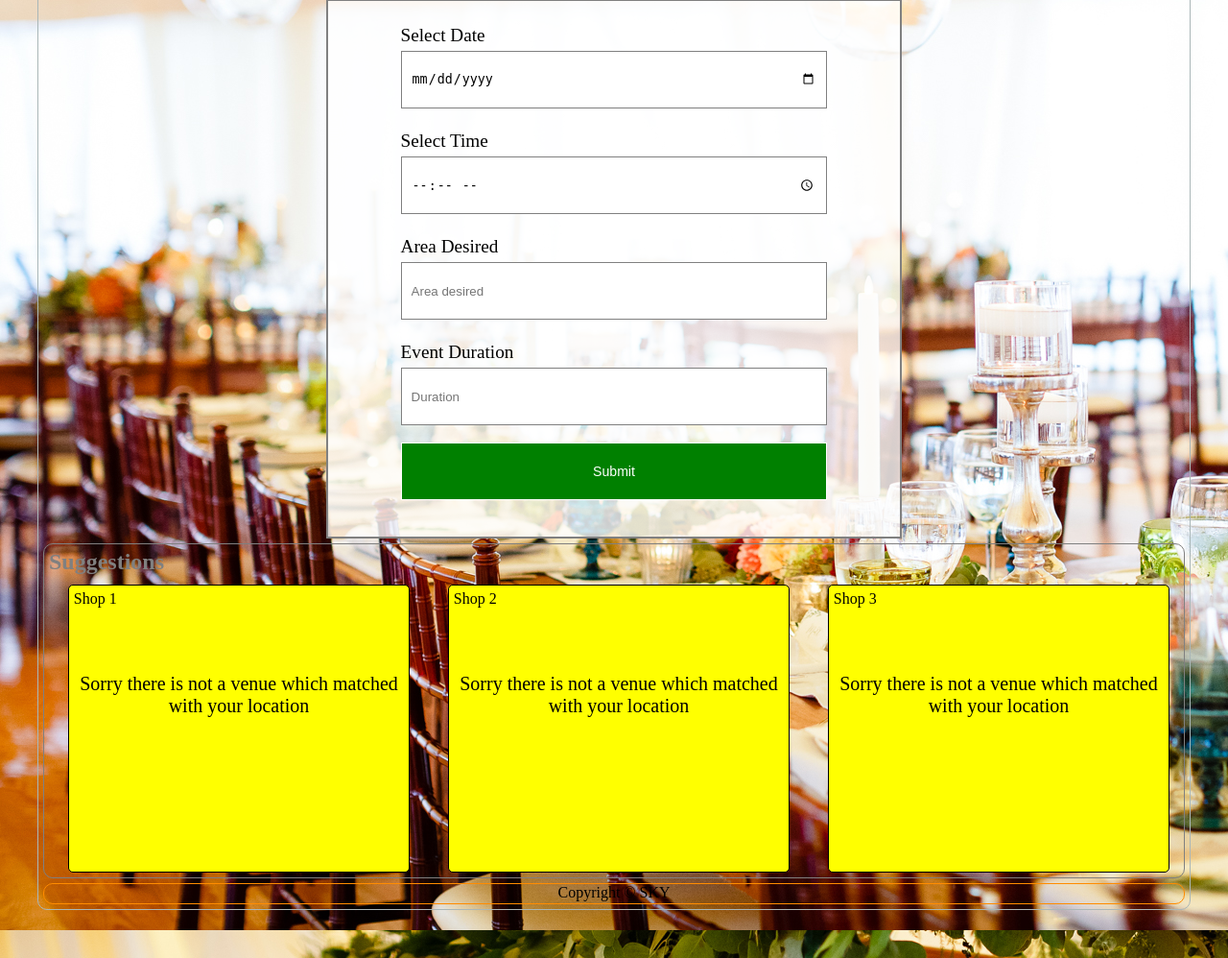
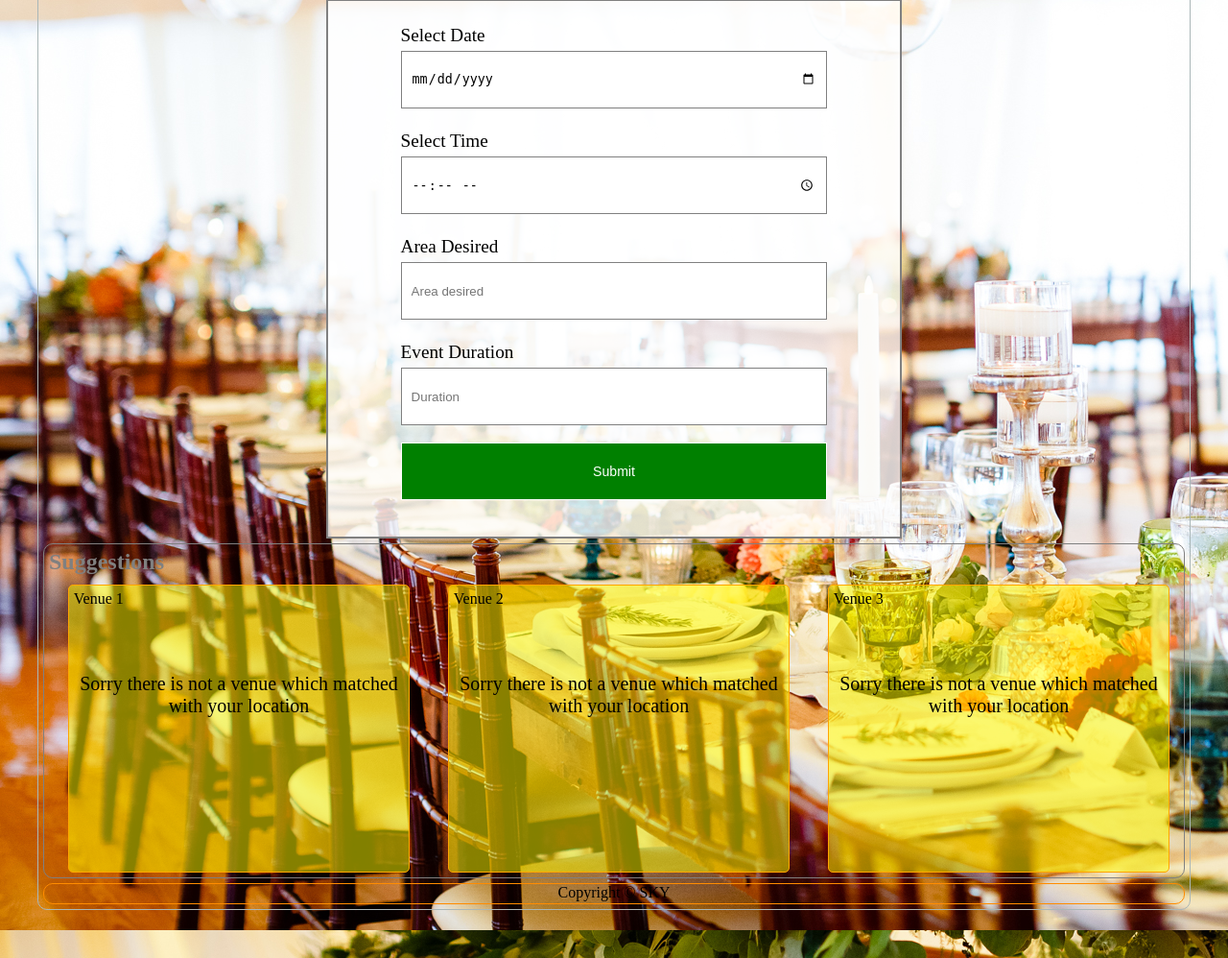
Before and after one commit to SKYSYSLK/PartyPros, a PHP site: page /venueselection.php in a window 1280 px wide. Shown: the part 364-1362 px from the top of the page at 96% size. Run offline with PHP 8.4, Linux system fonts and the light colour scheme; a user stored in the database is signed in; data comes from the database, SQL or seed files in the repository.

Commit message:
css updated

```diff
--- a/css/venueSelection.css
+++ b/css/venueSelection.css
@@ -79,8 +79,8 @@
     margin: auto;
 	width: 30%;
     height: 300px;
-	background-color: yellow;
-	border: 1px solid black;
+	background-color: rgba(255,255,0,0.5);
+	border: 1px solid orange;
 	border-radius: 5px;
     padding: 5px;
     box-sizing: border-box;
--- a/venueselection.php
+++ b/venueselection.php
@@ -76,14 +76,14 @@
     <div class="frame">
         <div class="frame-header">Suggestions</div>
         <div class="frame-content">
-            <div class="block">Shop 1<br><br>
+            <div class="block">Venue 1<br><br>
             <!--getting details from the database -->
                 <div id="venue">
                     <?php
                     if ($itemcon->num_rows > 0) {
                         // output data of each row
                         $row = $itemcon->fetch_assoc();
-                        echo "<br> ". $row["itemName"]. "<br><br>"."Price :" . $row["itemPrice"] . "<br>";
+                        echo "<br> ". $row["itemName"]. "<br><br>"."Price : " . $row["itemPrice"] . "<br>";
                         echo "<br><br><button onclick='addToCart($row[itemID])'> ADD TO CART </button>";
                     } else {
                         echo "Sorry there is not a venue which matched with your location";
@@ -93,13 +93,13 @@
                 </div>
             </div>
 
-            <div class="block">Shop 2 <br><br>
+            <div class="block">Venue 2 <br><br>
                 <div id="venue">
                     <?php
                     if ($itemcon->num_rows > 0) {
                         // output data of each row
                         $row = $itemcon->fetch_assoc();
-                        echo "<br> ". $row["itemName"]. "<br><br>"."Price :" . $row["itemPrice"] . "<br>";
+                        echo "<br> ". $row["itemName"]. "<br><br>"."Price : " . $row["itemPrice"] . "<br>";
                         echo "<br><br><button onclick='addToCart($row[itemID])'> ADD TO CART </button>";
                     } else {
                         echo "Sorry there is not a venue which matched with your location";
@@ -107,13 +107,13 @@
                     ?>
                 </div>
             </div>
-            <div  class="block">Shop 3<br><br>
+            <div  class="block">Venue 3<br><br>
                 <div id="venue">
                     <?php
                     if ($itemcon->num_rows > 0) {
                         // output data of each row
                         $row = $itemcon->fetch_assoc();
-                        echo "<br> ". $row["itemName"]. "<br><br>"."Price :" . $row["itemPrice"] . "<br>";
+                        echo "<br> ". $row["itemName"]. "<br><br>"."Price : " . $row["itemPrice"] . "<br>";
                         echo "<br><br><button onclick='addToCart($row[itemID])'> ADD TO CART </button>";
                     } else {
                         echo "Sorry there is not a venue which matched with your location";
```
